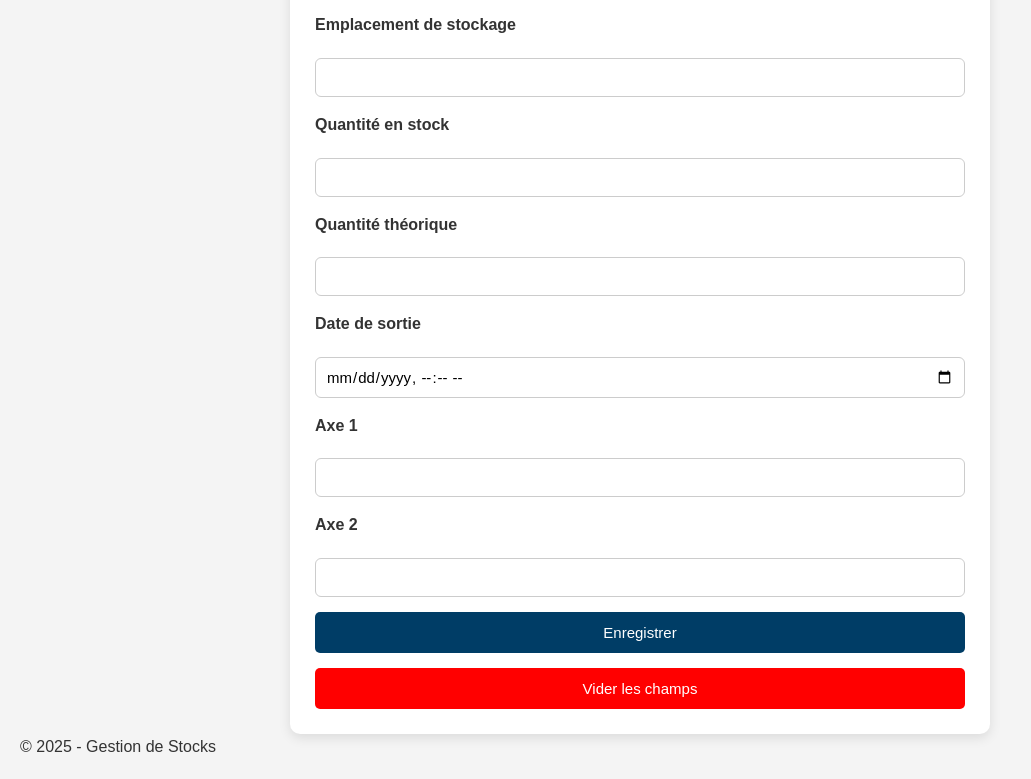
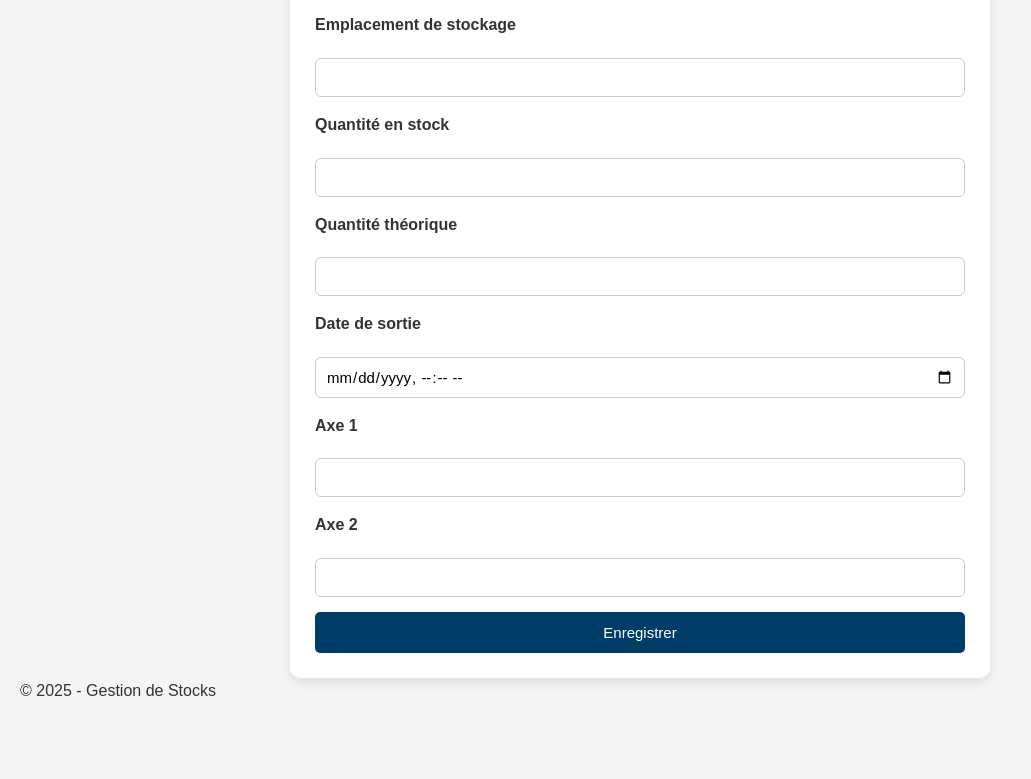
Before and after one commit to fourcheerv/stocker, a plain HTML site: page index.html in a window 1280 px wide. Shown: the part 1422-2201 px from the top of the page, without its empty margins (0-1031 px from the left). After the commit the page ends 2145 px from the top, so only its background shows below. Drawn offline with Linux system fonts and the light colour scheme; a script that the page names is missing.

Commit message:
Update index.html

```diff
--- a/index.html
+++ b/index.html
@@ -84,7 +84,6 @@
     <input type="text" id="axe2" name="axe2" required>
 
     <button type="submit" id="submitBtn">Enregistrer</button>
-    <button type="button" id="clearForm">Vider les champs</button>
 
   </form>
 </main>
```
